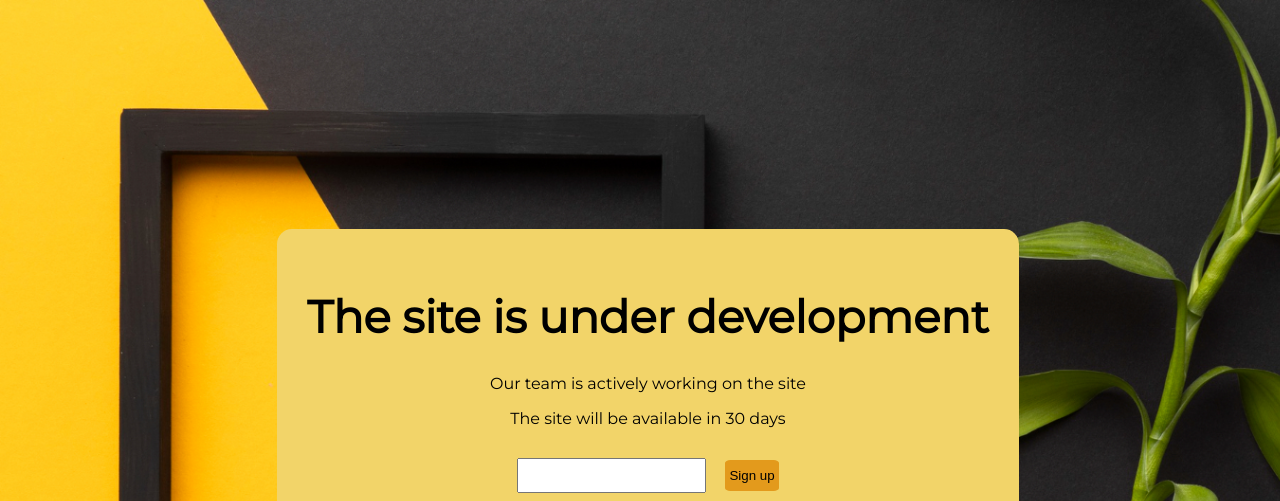
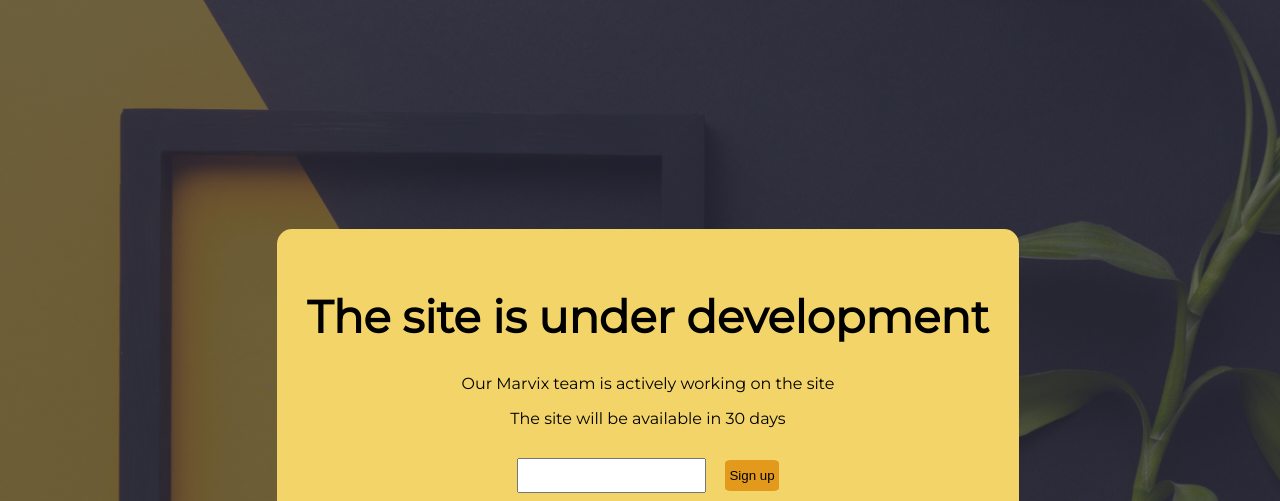
Before and after one commit to A1ekseey/MarvixDemo, a plain HTML site: page index.html in a window 1280 px wide. Shown: the top 501 px of the page. Drawn offline with Linux system fonts and the light colour scheme.

Commit message:
marvix (1.6)

```diff
--- a/index.html
+++ b/index.html
@@ -21,14 +21,11 @@
         The site is under development
       </h1>
       <p class=text-descr>
-        Our team is actively working on the site
+        Our Marvix team is actively working on the site
       </p>
       <p class=text-descr>
         The site will be available in 30 days
       </p>
-
-
-
 
 
       <form class="sub-form">
--- a/style.css
+++ b/style.css
@@ -23,12 +23,18 @@ body {
   position: absolute;
   top: 0;
   left: 0;
-  background-image: url("/img/2148643780.jpg");
+  background-image: linear-gradient(
+      to bottom,
+      rgba(46, 47, 66, 0.7),
+      rgba(46, 47, 66, 0.7)
+    ),
+    url(/img/2148643780.jpg);
   background-size: cover;
   z-index: -1;
 }
 
 .text-conteiner {
+
   background-color: #f2d469ff;
   text-align: center;
   padding-top: 30px;
```
